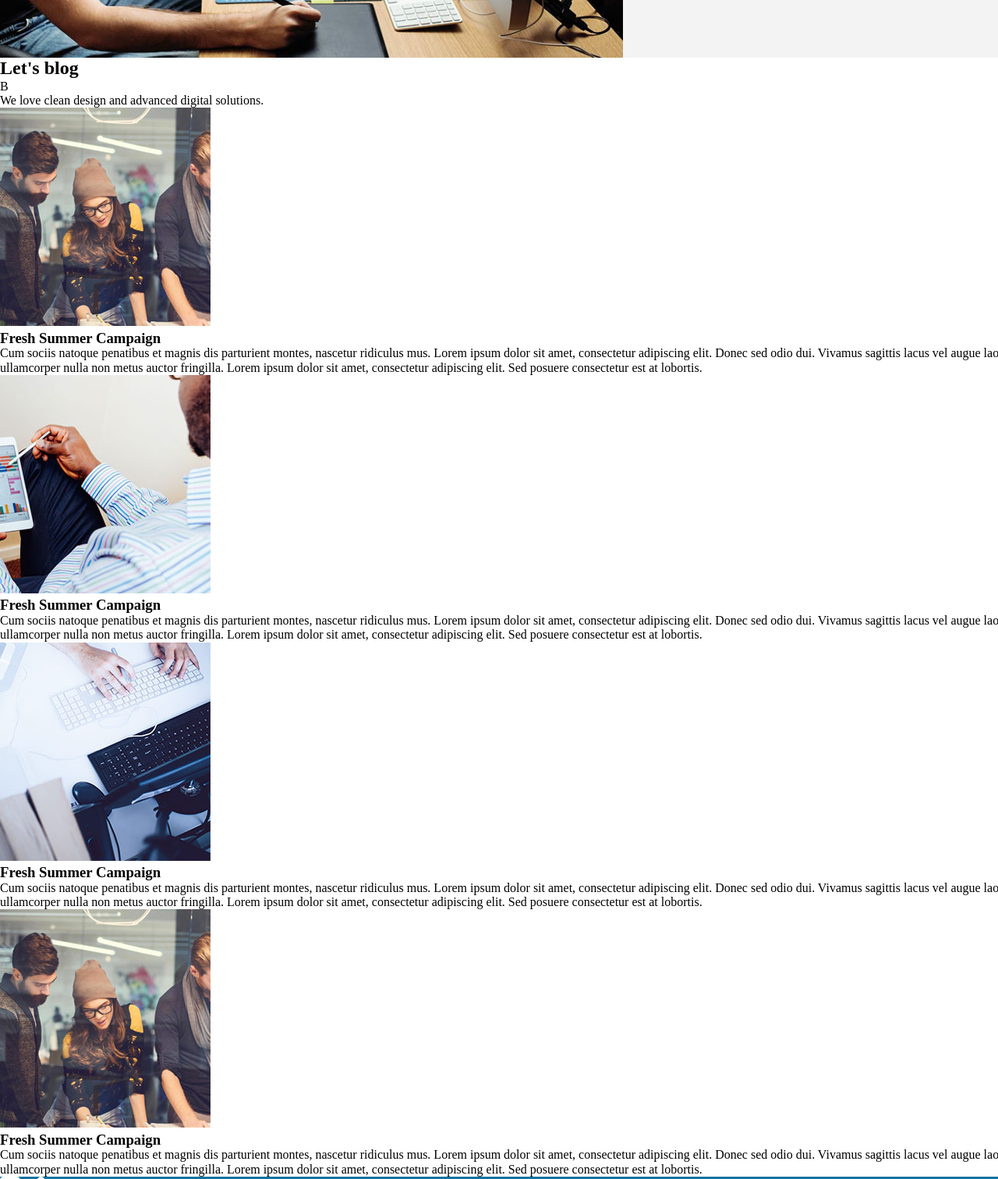
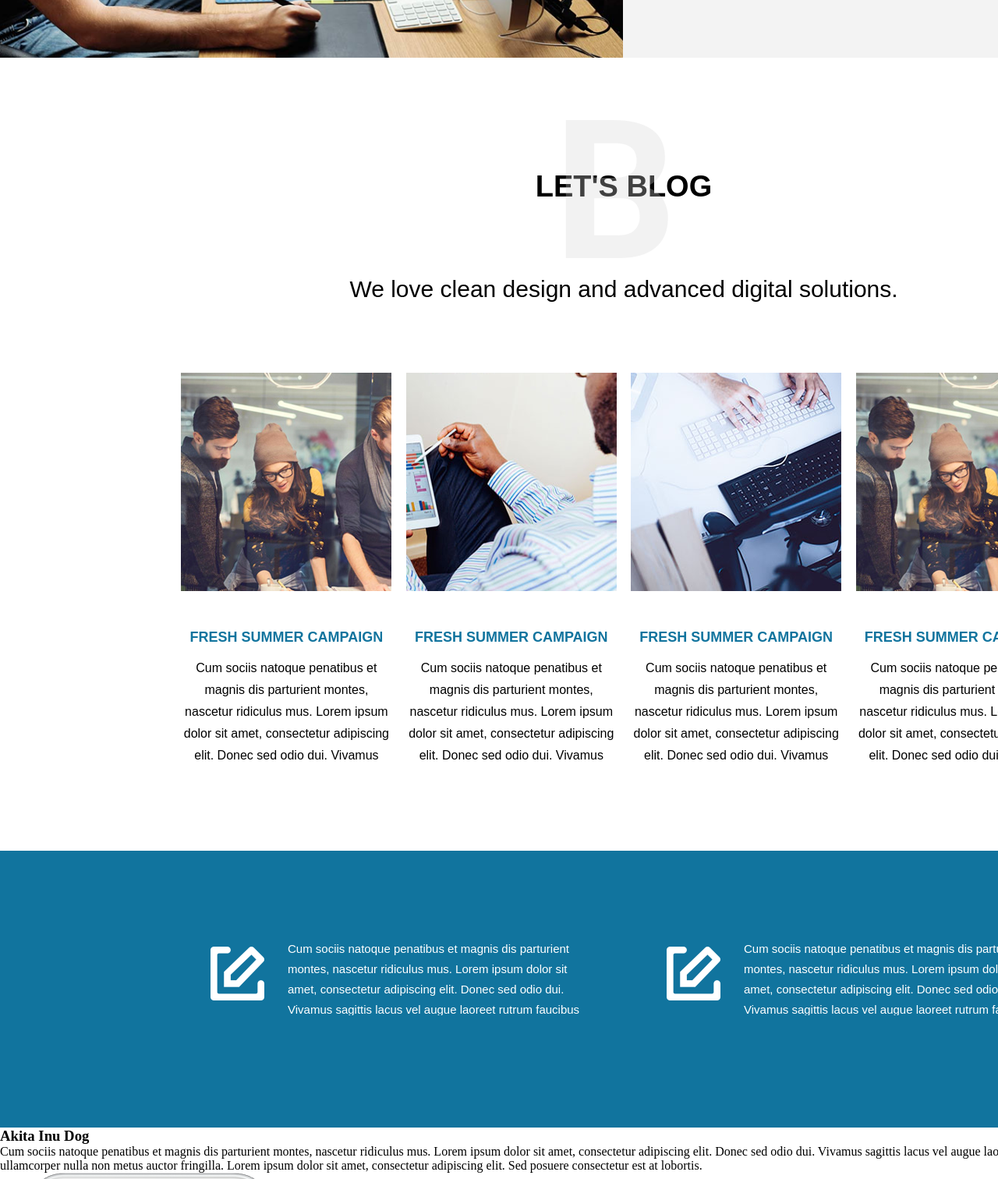
Before and after one commit to smaugrrotarr/Craetive-Digital-Agency, a plain HTML site: page index.html in a window 1280 px wide. Shown: the part 2640-4152 px from the top of the page at 78% size. Drawn offline with Linux system fonts and the light colour scheme; files whose address does not match are found by name; a web font is replaced by a local one.

Commit message:
b line and after it

```diff
--- a/css/main.css
+++ b/css/main.css
@@ -120,7 +120,7 @@ h1 {
     opacity: 25%;
     position: absolute;
     top: 30px;
-    left: 710px
+    left: 710px;
 }
 
 .feature-column {
@@ -207,3 +207,108 @@ h1 {
 .news-style p {
     font-size: 15px;
 }
+
+.blog-line {
+    text-align: center;
+    height: 1017
+}
+
+.fresh-summer-blog {
+    height: 613px;
+    margin: 0 214px;
+
+}
+
+.first-line {
+    position: relative;
+    height: 404px;
+}
+
+.first-line h2 {
+    font-family: "Gotham", sans-serif;
+    font-size: 38px;
+    line-height: 0;
+    padding-top: 165px;
+    padding-bottom: 115px;
+    text-transform: uppercase;
+}
+
+.background-B {
+    font-family: "Roboto", sans-serif;
+    font-size: 248px;
+    font-weight: bold;
+    color: #d7d7d7;
+    opacity: 30%;
+    position: absolute;
+    left: 710px;
+    top: 30px;
+
+}
+
+.clean-desing {
+    font-family: "Gotham", sans-serif;
+    font-size: 30px;
+
+}
+
+.fresh-summer-blog {
+    display: flex;
+    justify-content: space-evenly;
+}
+
+.fresh-summer {
+    width: 270px;
+}
+
+.fresh-summer img {
+    margin-bottom: 30px;
+}
+
+.fresh-summer h3, .fresh-summer p {
+    margin: 15px 0;
+    font-family: "Gotham", sans-serif;
+}
+
+.fresh-summer h3 {
+    color: #11749e;
+    text-transform: uppercase;
+    font-size: 18px;
+}
+
+.fresh-summer p {
+    line-height: 28px;
+    overflow: hidden;
+    text-overflow: clip;
+    height: 140px;
+}
+
+.comment-point {
+    height: 355px;
+    display: flex;
+    vertical-align: center;
+    justify-content: space-around;
+    padding: 0 215px;
+}
+
+.comment-point-block {
+    vertical-align: center;
+}
+
+.comment-point-block p {
+    width: 475px;
+    font-family: "Gotham", sans-serif;
+    color: white;
+    font-weight: 100;
+    font-size: 15px;
+    line-height: 26px;
+    overflow: hidden;
+    text-overflow: clip;
+    height: 98px;
+    margin: 113px 0;
+
+}
+
+.comment-point-block img {
+    float: left;
+    margin: 10px 30px 0 0;
+}
--- a/index.html
+++ b/index.html
@@ -86,33 +86,11 @@
             </p>
         </div>
     </div>
-    <div class="first-line white-ground">
-        <h2>Let's blog</h2>
-        <p>B</p>
-        <p>We love clean design and advanced digital solutions.</p>
-        <div class="fresh-summer-blog">
-            <div class="fresh-summer">
-                <img src="img/Layer%2083.png">
-                <h3>Fresh Summer Campaign</h3>
-                <p>Cum sociis natoque penatibus et magnis dis parturient montes, nascetur ridiculus mus. Lorem ipsum dolor sit amet, consectetur adipiscing elit. Donec sed odio dui. Vivamus sagittis lacus vel augue laoreet rutrum faucibus dolor auctor.
-                    Donec ullamcorper nulla non metus auctor fringilla. Lorem ipsum dolor sit amet, consectetur adipiscing elit. Sed posuere consectetur est at lobortis.</p>
-            </div>
-        </div>
-        <div class="fresh-summer-blog">
-            <div class="fresh-summer">
-                <img src="img/Layer%2084.png">
-                <h3>Fresh Summer Campaign</h3>
-                <p>Cum sociis natoque penatibus et magnis dis parturient montes, nascetur ridiculus mus. Lorem ipsum dolor sit amet, consectetur adipiscing elit. Donec sed odio dui. Vivamus sagittis lacus vel augue laoreet rutrum faucibus dolor auctor.
-                    Donec ullamcorper nulla non metus auctor fringilla. Lorem ipsum dolor sit amet, consectetur adipiscing elit. Sed posuere consectetur est at lobortis.</p>
-            </div>
-        </div>
-        <div class="fresh-summer-blog">
-            <div class="fresh-summer">
-                <img src="img/Layer%2085.png">
-                <h3>Fresh Summer Campaign</h3>
-                <p>Cum sociis natoque penatibus et magnis dis parturient montes, nascetur ridiculus mus. Lorem ipsum dolor sit amet, consectetur adipiscing elit. Donec sed odio dui. Vivamus sagittis lacus vel augue laoreet rutrum faucibus dolor auctor.
-                    Donec ullamcorper nulla non metus auctor fringilla. Lorem ipsum dolor sit amet, consectetur adipiscing elit. Sed posuere consectetur est at lobortis.</p>
-            </div>
+    <div class="blog-line">
+        <div class="first-line">
+            <h2>Let's blog</h2>
+            <p class="background-B">B</p>
+            <p class="clean-desing">We love clean design and advanced digital solutions.</p>
         </div>
         <div class="fresh-summer-blog">
             <div class="fresh-summer">
@@ -121,17 +99,33 @@
                 <p>Cum sociis natoque penatibus et magnis dis parturient montes, nascetur ridiculus mus. Lorem ipsum dolor sit amet, consectetur adipiscing elit. Donec sed odio dui. Vivamus sagittis lacus vel augue laoreet rutrum faucibus dolor auctor.
                     Donec ullamcorper nulla non metus auctor fringilla. Lorem ipsum dolor sit amet, consectetur adipiscing elit. Sed posuere consectetur est at lobortis.</p>
             </div>
+            <div class="fresh-summer">
+                <img src="img/Layer%2084.png">
+                <h3>Fresh Summer Campaign</h3>
+                <p>Cum sociis natoque penatibus et magnis dis parturient montes, nascetur ridiculus mus. Lorem ipsum dolor sit amet, consectetur adipiscing elit. Donec sed odio dui. Vivamus sagittis lacus vel augue laoreet rutrum faucibus dolor auctor.
+                    Donec ullamcorper nulla non metus auctor fringilla. Lorem ipsum dolor sit amet, consectetur adipiscing elit. Sed posuere consectetur est at lobortis.</p>
+            </div>
+            <div class="fresh-summer">
+                <img src="img/Layer%2085.png">
+                <h3>Fresh Summer Campaign</h3>
+                <p>Cum sociis natoque penatibus et magnis dis parturient montes, nascetur ridiculus mus. Lorem ipsum dolor sit amet, consectetur adipiscing elit. Donec sed odio dui. Vivamus sagittis lacus vel augue laoreet rutrum faucibus dolor auctor.
+                    Donec ullamcorper nulla non metus auctor fringilla. Lorem ipsum dolor sit amet, consectetur adipiscing elit. Sed posuere consectetur est at lobortis.</p>
+            </div>
+            <div class="fresh-summer">
+                <img src="img/Layer%2083.png">
+                <h3>Fresh Summer Campaign</h3>
+                <p>Cum sociis natoque penatibus et magnis dis parturient montes, nascetur ridiculus mus. Lorem ipsum dolor sit amet, consectetur adipiscing elit. Donec sed odio dui. Vivamus sagittis lacus vel augue laoreet rutrum faucibus dolor auctor.
+                    Donec ullamcorper nulla non metus auctor fringilla. Lorem ipsum dolor sit amet, consectetur adipiscing elit. Sed posuere consectetur est at lobortis.</p>
+            </div>
         </div>
     </div>
-    <div class="blue-ground">
-        <div>
-            <img src="img/Write%20copy%202.png">
-            <p>Cum sociis natoque penatibus et magnis dis parturient montes, nascetur ridiculus mus. Lorem ipsum dolor sit amet, consectetur adipiscing elit. Donec sed odio dui. Vivamus sagittis lacus vel augue laoreet rutrum faucibus dolor auctor.
+    <div class="blue-ground comment-point">
+        <div class="comment-point-block">
+            <p><img src="img/Write%20copy%202.png">Cum sociis natoque penatibus et magnis dis parturient montes, nascetur ridiculus mus. Lorem ipsum dolor sit amet, consectetur adipiscing elit. Donec sed odio dui. Vivamus sagittis lacus vel augue laoreet rutrum faucibus dolor auctor.
                 Donec ullamcorper nulla non metus auctor fringilla. Lorem ipsum dolor sit amet, consectetur adipiscing elit. Sed posuere consectetur est at lobortis.</p>
         </div>
-        <div>
-            <img src="img/Write%20copy%202.png">
-            <p>Cum sociis natoque penatibus et magnis dis parturient montes, nascetur ridiculus mus. Lorem ipsum dolor sit amet, consectetur adipiscing elit. Donec sed odio dui. Vivamus sagittis lacus vel augue laoreet rutrum faucibus dolor auctor.
+        <div class="comment-point-block">
+            <p><img src="img/Write%20copy%202.png">Cum sociis natoque penatibus et magnis dis parturient montes, nascetur ridiculus mus. Lorem ipsum dolor sit amet, consectetur adipiscing elit. Donec sed odio dui. Vivamus sagittis lacus vel augue laoreet rutrum faucibus dolor auctor.
                 Donec ullamcorper nulla non metus auctor fringilla. Lorem ipsum dolor sit amet, consectetur adipiscing elit. Sed posuere consectetur est at lobortis.</p>
         </div>
     </div>
```
